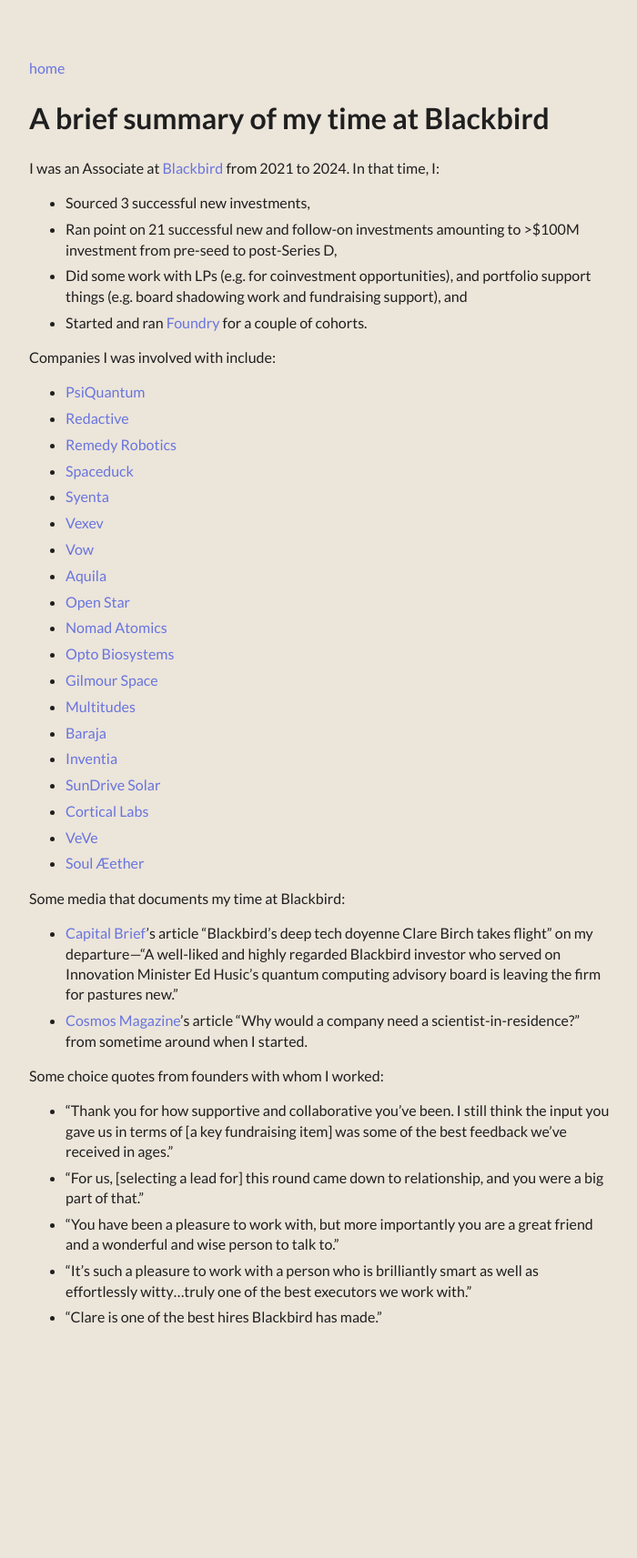
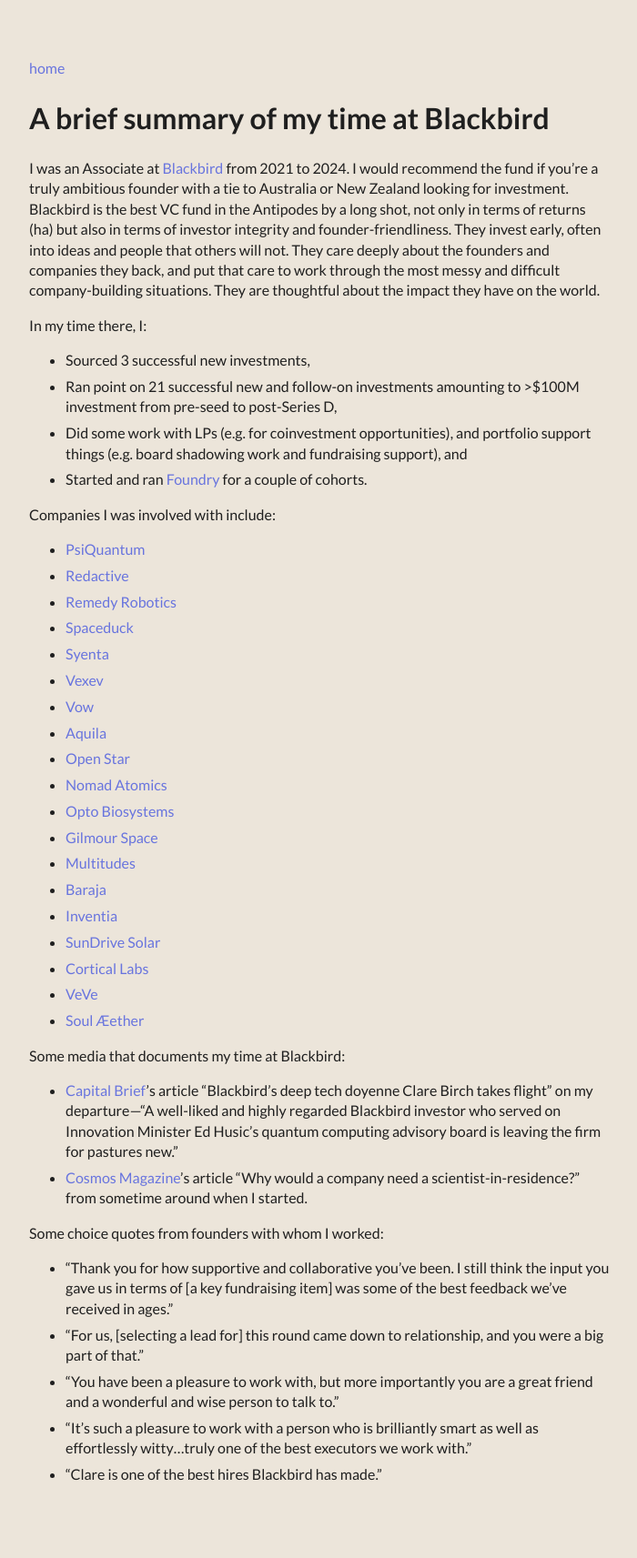
Before and after one commit to clarebirch/clarebirch.github.io, a Jekyll site: the page built from my-time-at-blackbird.md, in a window 1280 px wide. Shown: the whole page at 91% size, without its empty margins (288-988 px from the left). Built offline with Jekyll 4.4.1, drawn with Linux system fonts in a browser that asks for light colours; some web fonts are replaced; before the commit the page ends 1540 px from its top, so only the background shows below that.

Commit message:
modified homepage wording

```diff
--- a/_data/menu.yml
+++ b/_data/menu.yml
@@ -7,8 +7,6 @@
       - title: building a new physics R&D org
       - title: helping founders tell the truth at Encour, a new kind of strategic comms firm
         url: https://encour.co
-        entries:
-        - title: working for Jessy is a masterclass in execution, integrity, talent spotting, and disagreeing well. If you're a founder who wants a no-bullshit approach to comms, and isn't afraid to be bold, you should talk to Encour.
       - title: writing at Clarevoyant and also here
         url: https://clarevoyant.substack.com
       - title: my current independent research interests are (1) the various ways we understand schizophrenia (scientific, literary, etc); (2) phenomenology of programs in digital space; (3) how we simulate complex (biological) systems and how that can be used to increase the rate/decrease the cost of clinical trials; (4) silly little spreadsheet noodlings on building on top of the solar experience/cost curve (a yummy exponential you should be paying attention to)
@@ -21,7 +19,6 @@
       - title: invested in frontier tech at Blackbird
         url: my-time-at-blackbird.html
         entries:
-          - title: I left Blackbird in August 2024. I would recommend the fund if you're a truly ambitious founder with a tie to Australia or New Zealand looking for investment. Blackbird is the best VC fund in the Antipodes by a long shot, not only in terms of returns (ha) but also in terms of investor integrity and founder-friendliness. They invest early, often into ideas and people that others will not. They care deeply about the founders and companies they back, and put that care to work through the most messy and difficult company-building situations. They are thoughtful about the impact they have on the world.
           - title: if you are a young person with a creative bent or a passion project, you should check out the Blackbird Foundation's <a href="https://www.blackbird.foundation/protostars?mc_cid=6c81d05564" target="_blank" rel="noopener noreferrer">Protostars microgrant program</a>, which is run by <a href="https://theiagabatan.cargo.site/" target="_blank" rel="noopener noreferrer">Theia Gabatan</a> and <a href="https://www.linkedin.com/in/joelconnolly/" target="_blank" rel="noopener noreferrer">Joel Connolly</a>. It's a very special program and community.
       - title: started and built Foundry, Blackbird's founder dev/preaccelerator program for PhD students and postdocs
         url: foundry.html
--- a/my-time-at-blackbird.md
+++ b/my-time-at-blackbird.md
@@ -2,7 +2,10 @@
 layout: page
 title: A brief summary of my time at Blackbird
 ---
-I was an Associate at [Blackbird](https://blackbird.vc) from 2021 to 2024. In that time, I:
+
+I was an Associate at [Blackbird](https://blackbird.vc) from 2021 to 2024. I would recommend the fund if you're a truly ambitious founder with a tie to Australia or New Zealand looking for investment. Blackbird is the best VC fund in the Antipodes by a long shot, not only in terms of returns (ha) but also in terms of investor integrity and founder-friendliness. They invest early, often into ideas and people that others will not. They care deeply about the founders and companies they back, and put that care to work through the most messy and difficult company-building situations. They are thoughtful about the impact they have on the world.
+
+In my time there, I:
 - Sourced 3 successful new investments,
 - Ran point on 21 successful new and follow-on investments amounting to >$100M investment from pre-seed to post-Series D,
 - Did some work with LPs (e.g. for coinvestment opportunities), and portfolio support things (e.g. board shadowing work and fundraising support), and
```
Also changed, not shown: .obsidian/workspace.json, 1 other file.
